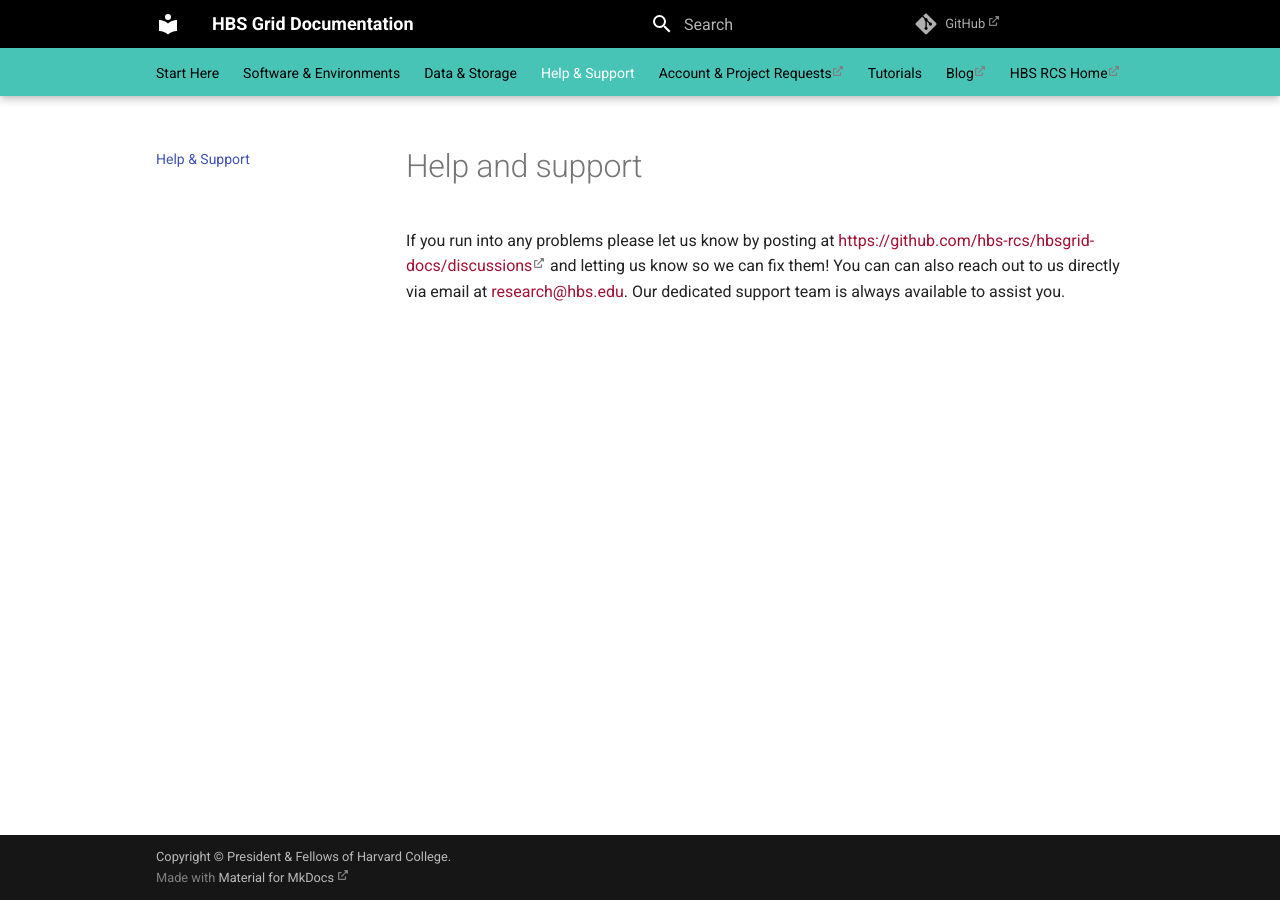
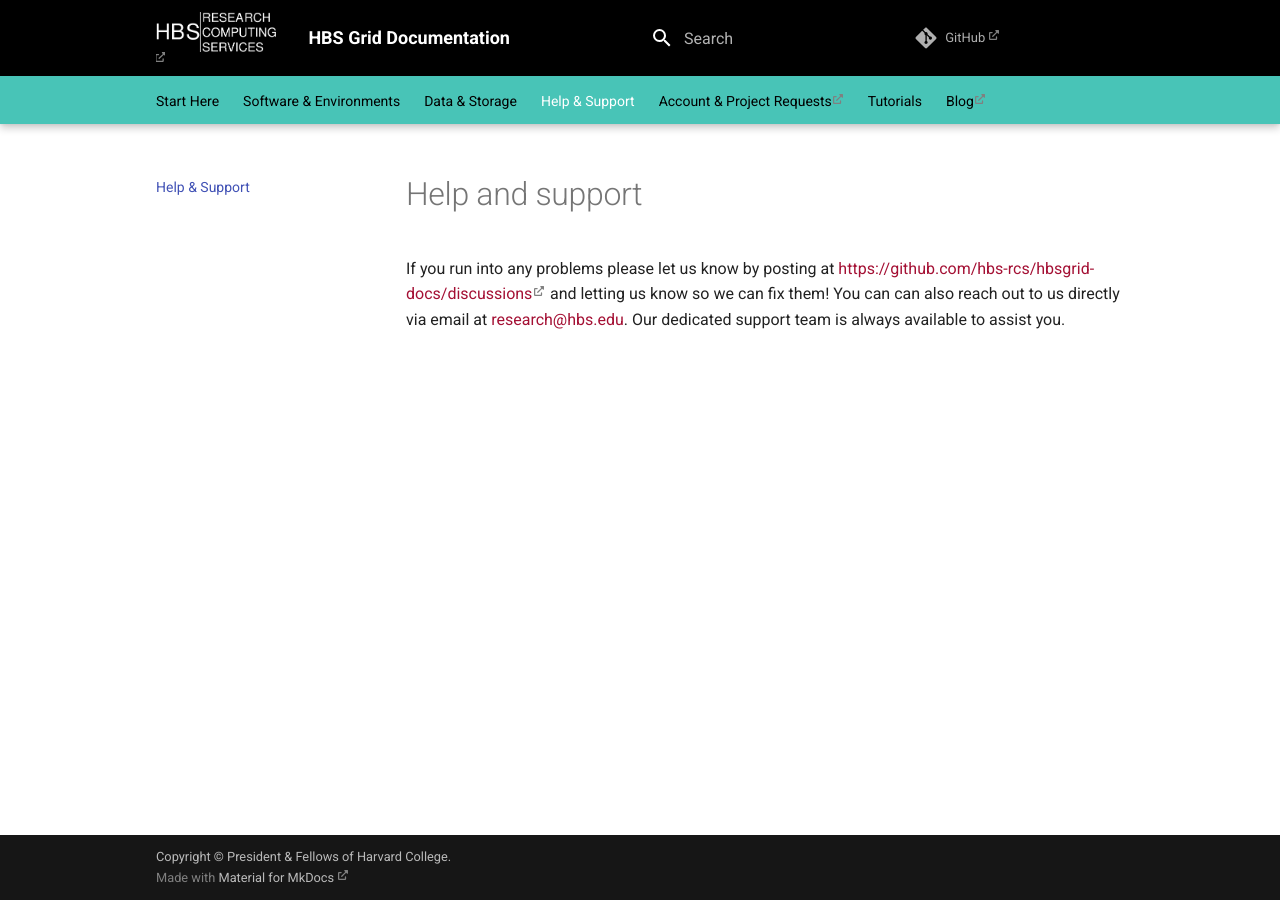
Before and after one commit to hbs-rcs/hbsgrid-docs, an MkDocs documentation site: the page built from docs/help.md, in a window 1280 px wide. Built offline with MkDocs 1.6.1 and Material for MkDocs 9.7.7, drawn with Linux system fonts in a browser that asks for light colours; comment, search, counter and statistics services are not loaded.

Commit message:
better rcs homepage link

```diff
--- a/docs/stylesheets/extra.css
+++ b/docs/stylesheets/extra.css
@@ -60,3 +60,7 @@
 nav.md-nav--secondary {
     margin-left: 1.5em;
 }
+
+.md-header__button.md-logo :-webkit-any(img,svg) {
+    height: 2.0rem;
+}
--- a/mkdocs.yml
+++ b/mkdocs.yml
@@ -24,10 +24,10 @@
     - Web Scraping in Python: 'tutorials/PythonWebScrape.md'
     - NLP in Python: 'tutorials/nlp_with_python.md'
   - Blog: 'https://hbs-rcs.github.io/'
-  - HBS RCS Home: 'https://www.hbs.edu/research-computing-services/'
 
 theme:
   name: material
+  logo: imgs/rcs.png
   features:
     - toc.integrate
     - navigation.instant
@@ -62,6 +62,7 @@
       emoji_index: !!python/name:materialx.emoji.twemoji
 
 extra:
+  homepage: https://www.hbs.edu/research-computing-services/
   analytics:
     provider: google
     property: G-3P5QKSCGVL
```
Also changed, not shown: docs/imgs/rcs.png (added).
